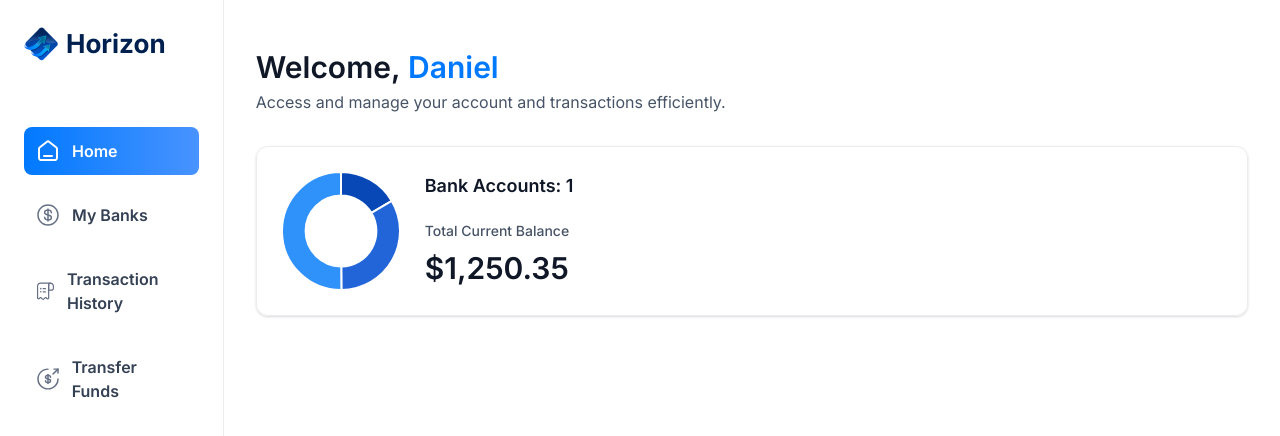
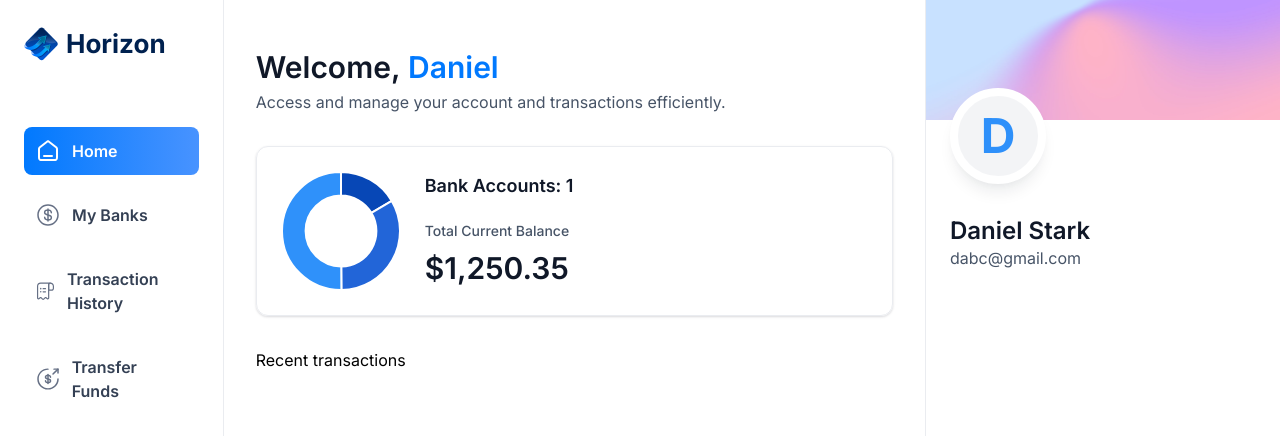
Before and after one commit to dstarkwa1/js-mastery-banking-app, a Next.js app: page / in a window 1280 px wide. Shown: the top 436 px of the page. Built offline with nearby package versions, Linux system fonts and the light colour scheme.

Commit message:
started right sidebar

```diff
--- a/app/(root)/page.tsx
+++ b/app/(root)/page.tsx
@@ -1,9 +1,10 @@
 import HeaderBox from "@/components/ui/HeaderBox";
+import RightSidebar from "@/components/ui/RightSidebar";
 import TotalBalanceBox from "@/components/ui/TotalBalanceBox";
 import React from "react";
 
 const Home = () => {
-    const loggedIn = {firstName: 'Daniel'}
+    const loggedIn = {firstName: 'Daniel', lastName:'Stark', email: 'dabc@gmail.com'}
 
     return(
         <section className='home'>
@@ -22,7 +23,14 @@
                         totalCurrentBalance={1250.35}
                     />
                 </header>
+
+                Recent transactions
             </div>
+            <RightSidebar
+                user={loggedIn}
+                transactions={[]}
+                banks={[]}
+            />
         </section>
     )
 }
--- /dev/null
+++ b/components/ui/RightSidebar.tsx
@@ -0,0 +1,29 @@
+import React from 'react'
+
+const RightSidebar = ({user, transactions, banks}:RightSidebarProps) => {
+  return (
+    <aside className='right-sidebar'>
+        <section className='flex flex-col pb-8'>
+        <div className='profile-banner'/>
+        <div className='profile'>
+            <div className='profile-img'>
+                <span className='text-5xl font-bold text-blue-500'>
+                    {user.firstName[0]}
+                </span>
+            </div>
+
+            <div className='profile-details'>
+                <h1 className='profile-name'>
+                    {user.firstName} {user.lastName}
+                </h1>
+                <p className='profile-email'>
+                    {user.email}
+                </p>
+            </div>
+            </div>
+        </section>
+    </aside>
+  )
+}
+
+export default RightSidebar
```
